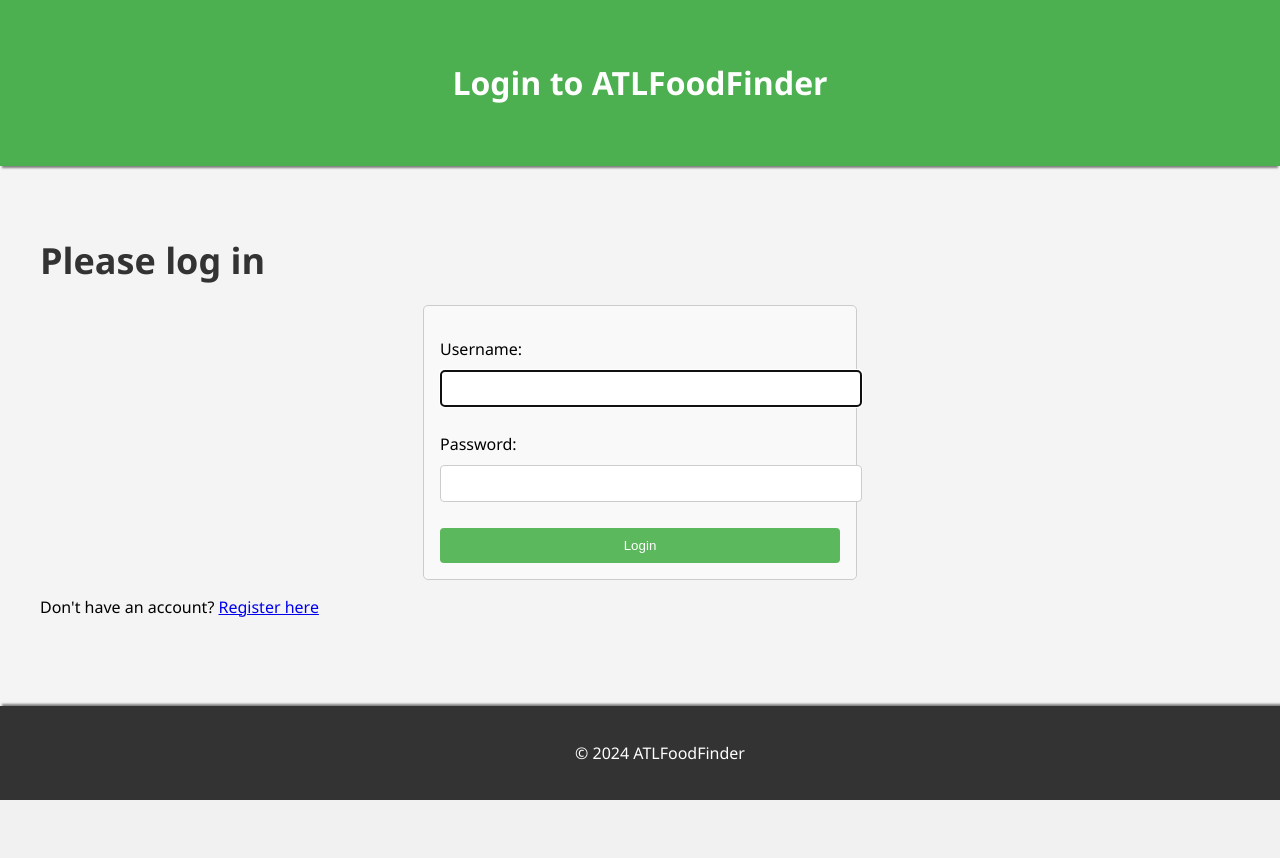
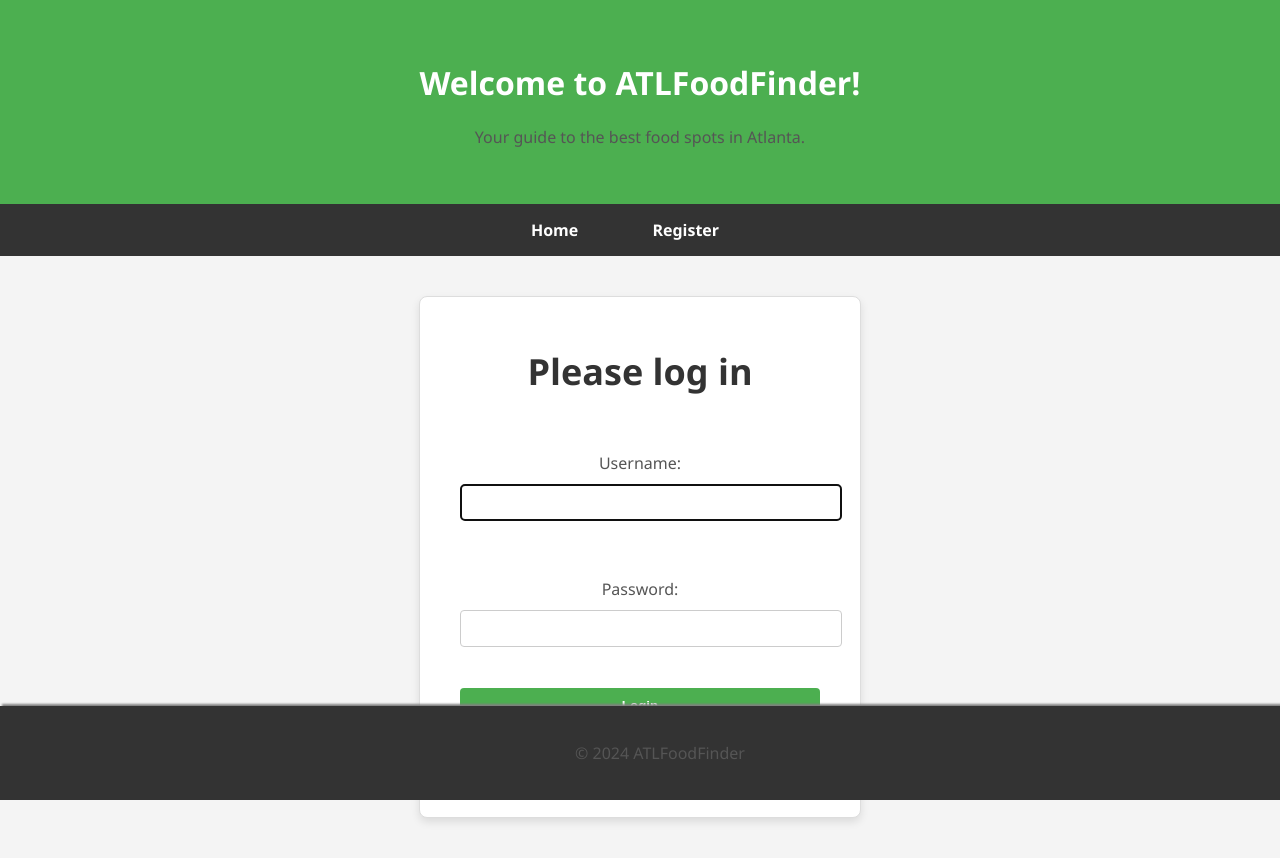
Before and after one commit to PabCR/ATLFoodFinder, a Django app: page /login/ in a window 1280 px wide. Before the commit the page ends 800 px from the top, so only its background shows below. Run offline with Django 5.2, Linux system fonts and the light colour scheme.

Commit message:
Updated css and formating of profile, register, and login page.

```diff
--- a/ATLFoodFinder/static/ATLFoodFinder/styles.css
+++ b/ATLFoodFinder/static/ATLFoodFinder/styles.css
@@ -1,5 +1,5 @@
 /* Basic styles for the homepage */
-body {
+html, body {
     font-family: 'Segoe UI', Tahoma, Geneva, Verdana, sans-serif;
     margin: 0;
     padding: 0;
@@ -71,7 +71,11 @@ main h2 {
     border: 1px solid #ddd;
     border-radius: 8px;
     box-shadow: 0 4px 8px rgba(0, 0, 0, 0.1);
-    overflow: hidden;
+    padding: 20px;
+    max-width: 400px;
+    width: 100%;
+    margin: 0 auto;
+    text-align: center;
 }
 
 .restaurant-card img {
@@ -121,13 +125,25 @@ footer {
     box-shadow: 0 -4px 2px -2px gray;
 }
 
+h2 {
+    color: #333;
+    font-size: 36px;
+    text-align: center;
+    margin-bottom: 20px;
+}
+
+h3 {
+    color: #4CAF50;
+    font-size: 28px;
+    margin-top: 0;
+}
+
+/* Style form and input elements within the card */
 form {
-    max-width: 400px;
-    margin: 0 auto;
-    padding: 1em;
-    background: #f9f9f9;
-    border: 1px solid #ccc;
-    border-radius: 5px;
+    display: flex;
+    flex-direction: column;
+    gap: 15px;
+    padding: 20px;
 }
 
 form input {
@@ -139,15 +155,60 @@ form input {
 }
 
 button {
-    width: 100%;
     padding: 10px;
-    background-color: #5cb85c;
+    background-color: #4CAF50;
     color: white;
     border: none;
     border-radius: 4px;
     cursor: pointer;
+    font-weight: bold;
 }
 
 button:hover {
-    background-color: #4cae4c;
+    background-color: #45a049;
 }
+
+p {
+    text-align: center;
+    color: #555;
+}
+
+p a {
+    color: #4CAF50;
+    text-decoration: none;
+}
+
+p a:hover {
+    text-decoration: underline;
+}
+
+/* Style the navigation bar for all pages */
+nav {
+    margin: 0;
+    padding: 15px;
+    background-color: #333;
+    text-align: center;
+}
+
+nav ul {
+    list-style-type: none;
+    padding: 0;
+    margin: 0;
+}
+
+nav ul li {
+    display: inline-block;
+    margin-right: 30px;
+}
+
+nav ul li a {
+    color: white;
+    text-decoration: none;
+    font-weight: bold;
+    padding: 10px 20px;
+    border-radius: 5px;
+}
+
+nav ul li a:hover {
+    background-color: #555;
+}
--- a/ATLFoodFinder/templates/ATLFoodFinder/login.html
+++ b/ATLFoodFinder/templates/ATLFoodFinder/login.html
@@ -5,15 +5,23 @@
     <meta name="viewport" content="width=device-width, initial-scale=1.0">
     <title>Login - ATLFoodFinder</title>
     {% load static %}
-    <link rel="stylesheet" href="{% static 'ATLFoodFinder/styles.css' %}">
+    <link rel="stylesheet" href="{% static 'styles.css' %}">
 </head>
 <body>
     <header>
-        <h1>Login to ATLFoodFinder</h1>
+        <h1>Welcome to ATLFoodFinder!</h1>
+        <p>Your guide to the best food spots in Atlanta.</p>
     </header>
 
+    <nav>
+        <ul>
+            <li><a href="{% url 'home' %}">Home</a></li>
+            <li><a href="{% url 'register' %}">Register</a></li>
+        </ul>
+    </nav>
+
     <main>
-        <section>
+        <section class="restaurant-card">
             <h2>Please log in</h2>
             <form method="POST">
                 {% csrf_token %}
@@ -25,7 +33,7 @@
     </main>
 
     <footer>
-        <p>&copy; 2024 ATLFoodFinder</p>
+        <p>© 2024 ATLFoodFinder</p>
     </footer>
 </body>
 </html>
```
Also changed, not shown: ATLFoodFinder/templates/ATLFoodFinder/profile.html (+37 -3 lines), ATLFoodFinder/templates/ATLFoodFinder/register.html (+34 -0 lines).
